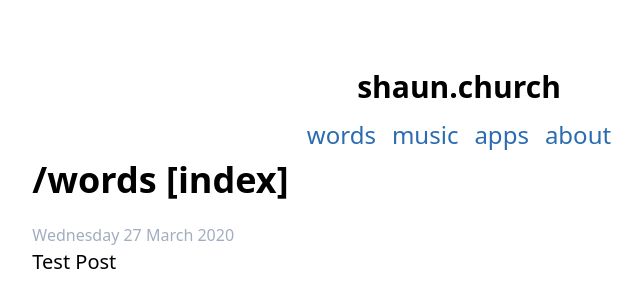
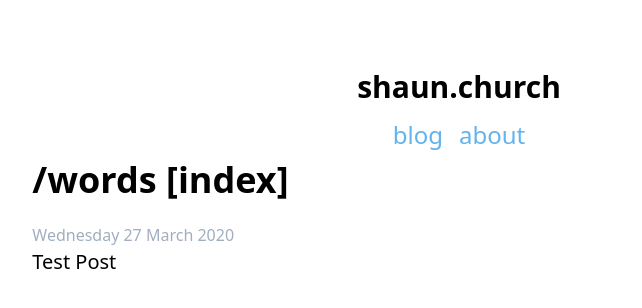
Before and after one commit to NorfolkDev/norfolkdevelopers-website, a Next.js app: page /words in a window 1280 px wide. Shown: the top 308 px of the page, without its empty margins (181-823 px from the left). Built offline with nearby package versions, Linux system fonts and the light colour scheme.

Commit message:
Adjust laout

```diff
--- a/src/components/layout/Layout.tsx
+++ b/src/components/layout/Layout.tsx
@@ -1,9 +1,8 @@
 import Link from "next/link";
+import config from "../../../site.config";
 
 const navLinks = [
-  { url: "/words", label: "words" },
-  { url: "/music", label: "music" },
-  { url: "/apps", label: "apps" },
+  { url: `/${config.postsDirectory}`, label: "blog" },
   { url: "/about", label: "about" }
 ];
 
@@ -11,15 +10,17 @@ export default function Layout({ children }) {
   return (
     <div className="ml-auto mr-auto w-full lg:w-2/3">
       <header>
-        <h1 className="text-center pt-16 pb-2 font-bold text-3xl">
+        <h1 className="text-center pt-16 pb-2 font-bold text-3xl hover:text-blue-400">
           <Link href="/">
-            <a>shaun.church</a>
+            <a>{config.siteName}</a>
           </Link>
         </h1>
         <nav className="text-2xl text-center font-normal">
           {navLinks.map(navLink => (
             <Link href={navLink.url} key={navLink.label}>
-              <a className="pr-2 pl-2 text-blue-700">{navLink.label}</a>
+              <a className="pr-2 pl-2 text-blue-400 hover:text-blue-700">
+                {navLink.label}
+              </a>
             </Link>
           ))}
         </nav>
```
